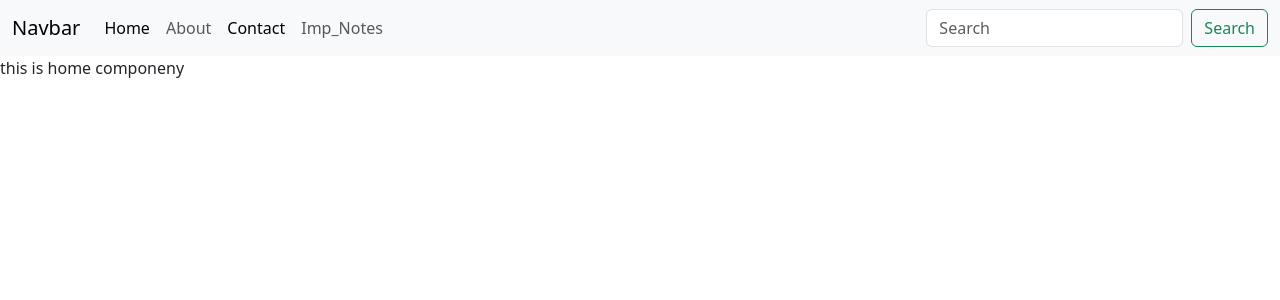
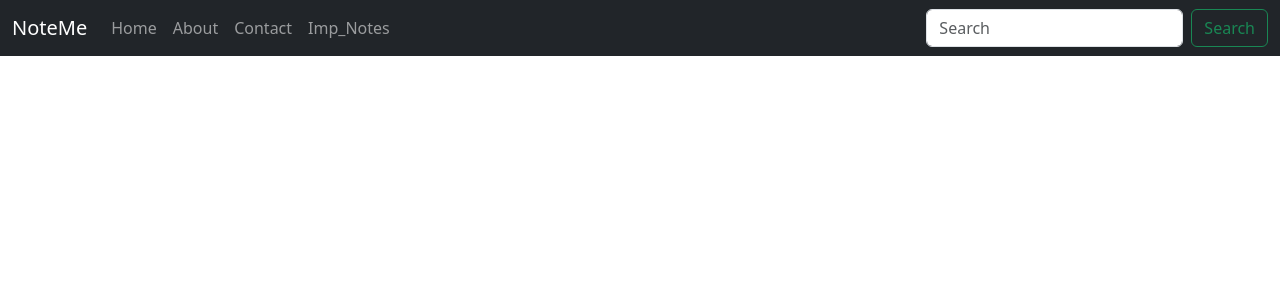
Before and after one commit to Himesh-Bhattarai/NoteMe-NoteYourTought, a React (Create React App) app in the folder frontend/: page / in a window 1280 px wide. Shown: the top 300 px of the page. Built offline with nearby package versions, Linux system fonts and the light colour scheme.

Commit message:
Add Components

```diff
--- a/frontend/src/App.js
+++ b/frontend/src/App.js
@@ -1,4 +1,3 @@
-
 import './App.css';
 import { Routes, Route } from 'react-router-dom';
 import Navbar from './component/Navbar';
@@ -9,11 +8,13 @@
   return (
     <>
       <Navbar />
+      <div className="container">
       <Routes>
         <Route path="/" element={<Dashboard />} />
         <Route path="/Dashboard" element={<Dashboard />} />
         <Route path="/about" element={<About />} />
       </Routes>
+      </div>
     </>
   );
 }
--- a/frontend/src/component/Dashboard.js
+++ b/frontend/src/component/Dashboard.js
@@ -3,7 +3,7 @@
 export default function Dashboard() {
   return (
     <div>
-      this is home componeny
+
     </div>
   )
 }
--- a/frontend/src/component/Navbar.js
+++ b/frontend/src/component/Navbar.js
@@ -1,32 +1,36 @@
-import React from 'react'
-import { Link } from 'react-router-dom';
+import React, { useEffect } from 'react'
+import { Link, useLocation} from 'react-router-dom';
 
 
 export default function Navbar() {
+  const activeLocation = useLocation();
+
+  useEffect(()=>{
+console.log(activeLocation.pathname);
+  },[activeLocation]);
+
   return (
     <>
-      <nav className="navbar navbar-expand-lg bg-body-tertiary">
+      <nav className="navbar navbar-expand-lg navbar-dark bg-dark">
         <div className="container-fluid">
-          <Link className="navbar-brand" to="/">Navbar</Link>
+          <Link className="navbar-brand" to="/">NoteMe</Link>
           <button className="navbar-toggler" type="button" data-bs-toggle="collapse" data-bs-target="/navbarSupportedContent" aria-controls="navbarSupportedContent" aria-expanded="false" aria-label="Toggle navigation">
             <span className="navbar-toggler-icon"></span>
           </button>
           <div className="collapse navbar-collapse" id="navbarSupportedContent">
             <ul className="navbar-nav me-auto mb-2 mb-lg-0">
               <li className="nav-item">
-                <Link className="nav-link active" aria-current="page" to="/Dashboard">Home</Link>
+                <Link className={`nav-link ${activeLocation.pathname === "/Dashboard"? "active":"" }`} aria-current="page" to="/Dashboard">Home</Link>
               </li>
               <li className="nav-item">
-                <Link className="nav-link" to="/About">About</Link>
+                <Link className={`nav-link ${activeLocation.pathname === "/About"? "active":"" }`} to="/About">About</Link>
               </li>
               <li className="nav-item">
-                <Link className="nav-link active" aria-current="page" to="/Contact">Contact</Link>
+                <Link className={`nav-link ${activeLocation.pathname === "/Contact"? "active":"" }`} aria-current="page" to="/Contact">Contact</Link>
               </li>
               <li className="nav-item">
-                <Link className="nav-link" to="/Impnotes">Imp_Notes</Link>
+                <Link className={`nav-link ${activeLocation.pathname === "/Impnotes"? "active":"" }`} to="/Impnotes">Imp_Notes</Link>
               </li>
-
-
             </ul>
             <form className="d-flex" role="search">
               <input className="form-control me-2" type="search" placeholder="Search" aria-label="Search" />
--- /dev/null
+++ b/frontend/src/context/notes/NoteContext.js
@@ -0,0 +1,5 @@
+import { createContext } from "react";
+
+const NoteContext = createContext();
+
+export default NoteContext;
```
Also changed, not shown: frontend/src/context/notes/NoteState.js (added, +17 -0 lines).
